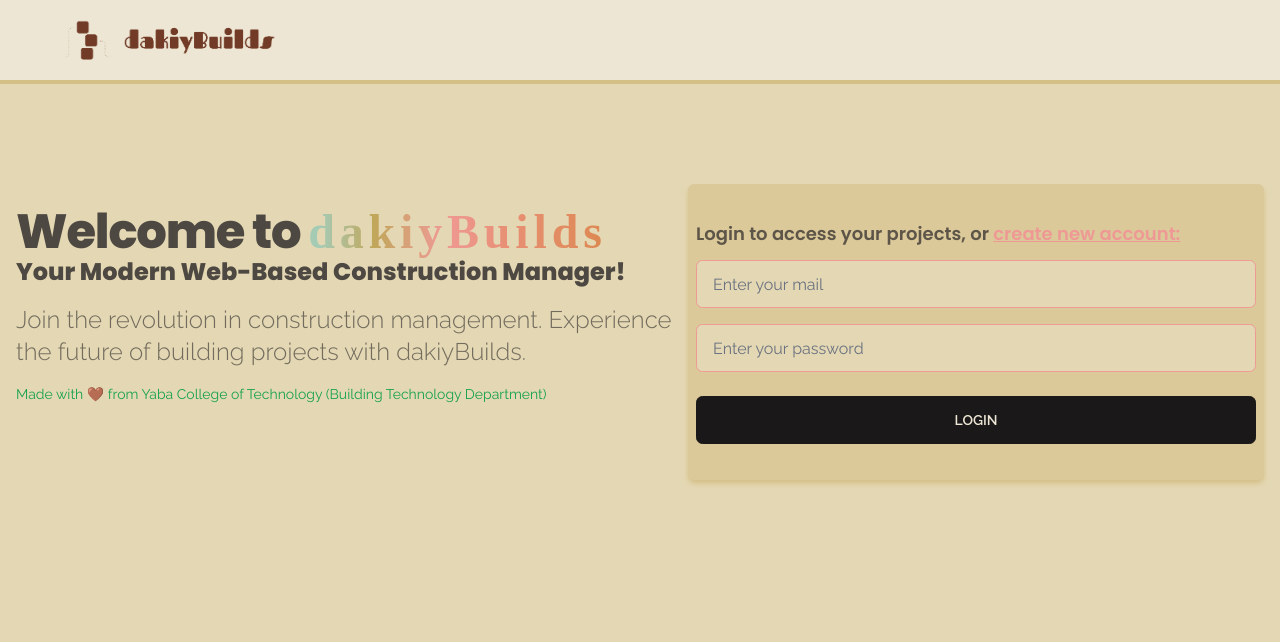
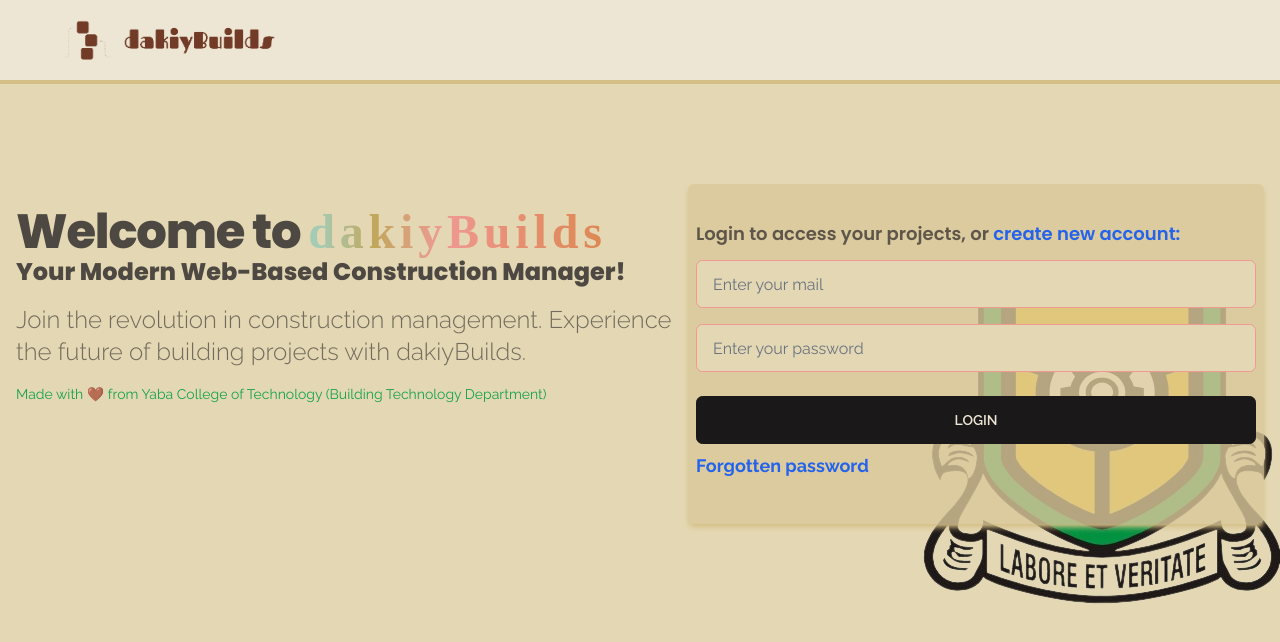
Before and after one commit to Lanr3waju/dakiybuilds, a Next.js app: page / in a window 1280 px wide. Shown: the top 642 px of the page. Built offline with nearby package versions, Linux system fonts and the light colour scheme; a web font is replaced by a local one.

Commit message:
feat: add yct logo to login page

```diff
--- a/app/components/homepage/HomePageLoginForm.jsx
+++ b/app/components/homepage/HomePageLoginForm.jsx
@@ -2,12 +2,13 @@ import Link from "next/link"
 
 function HomePageLoginForm() {
     return (
-        <section className="mt-5 max-w-xl rounded-md bg-base-200 px-2 py-9 leading-loose text-base-content shadow-md shadow-base-300 md:w-3/6">
-            <h2 className="font-Poppins text-lg font-semibold text-base-content/70">Login to access your projects, or <Link className="link-primary link" href="/#">create new account:</Link></h2>
+        <section className="mt-5 max-w-xl rounded-md bg-base-200/80 px-2 py-9 leading-loose text-base-content shadow-md shadow-base-300 md:w-3/6">
+            <h2 className="font-Poppins text-lg font-semibold text-base-content/70">Login to access your projects, or <Link className="link-info link no-underline" href="/#">create new account:</Link></h2>
             <form className="flex flex-col">
                 <input type="email" placeholder="Enter your mail" className="input input-bordered input-primary my-3 w-full focus:border-none focus:ring-0" />
                 <input type="password" placeholder="Enter your password" className="input input-bordered input-primary my-1 w-full focus:border-none focus:ring-0" />
                 <button className="btn btn-neutral btn-active mt-5" type="submit">Login</button>
+                <Link className="link-info link font-bold my-2 no-underline text-lg" href="/#">Forgotten password</Link>
             </form>
         </section>
     )
--- a/app/page.js
+++ b/app/page.js
@@ -2,7 +2,9 @@ import HomeComponent from "./components/homepage/HomePage"
 
 function HomePage() {
   return (
-    <HomeComponent />
+    <div className="bg-no-repeat bg-[url('/yct-logo.png')] bg-right-bottom">
+      <HomeComponent />
+    </div>
   )
 }
 
```
Also changed, not shown: public/yct-logo.png (added).
